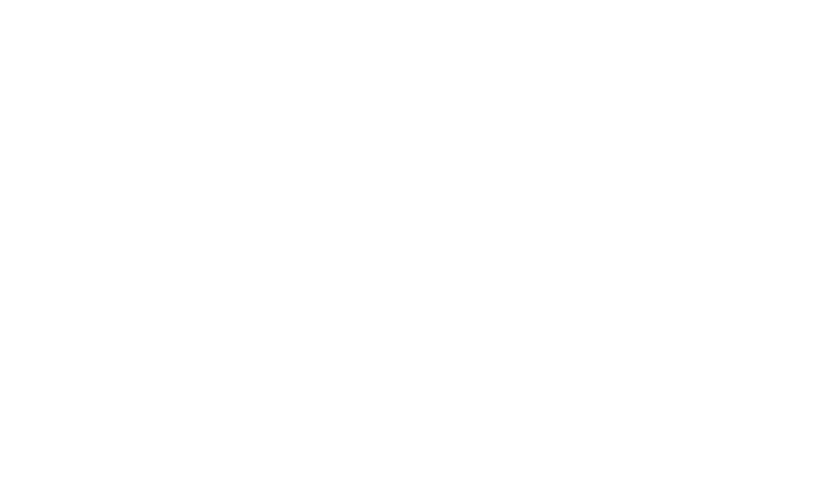
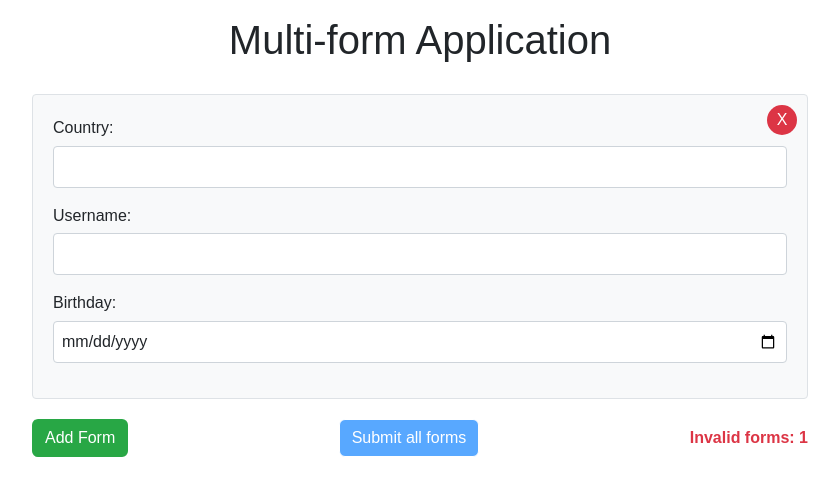
Before and after one commit to Maxeemja/spribe_task, an Angular app: page / in a window 1280 px wide. Shown: the top 496 px of the page, without its empty margins (220-1059 px from the left). Built offline with nearby package versions, Linux system fonts and the light colour scheme.

Commit message:
feat: new components added and styled, but tooltip fix todo

```diff
--- a/angular.json
+++ b/angular.json
@@ -112,6 +112,7 @@
               "src/assets"
             ],
             "styles": [
+              "node_modules/bootstrap/scss/bootstrap.scss",
               "src/styles.scss"
             ],
             "scripts": []
--- a/src/app/app.component.html
+++ b/src/app/app.component.html
@@ -0,0 +1,46 @@
+<div class="container">
+  <h1>Multi-form Application</h1>
+
+  <div *ngFor="let form of formCards; let i = index">
+    <app-form-card
+      [form]="form"
+      [isSubmitting]="isSubmitting"
+      (remove)="removeFormCard(i)"
+    >
+    </app-form-card>
+  </div>
+
+  <div class="form-controls">
+    <button
+      class="btn btn-add-form"
+      (click)="addFormCard()"
+      [disabled]="formCards.length >= 10 || isSubmitting"
+    >
+      Add Form
+    </button>
+
+    <button
+      class="btn btn-submit"
+      (click)="submitForms()"
+      *ngIf="!isSubmitting"
+      [disabled]="invalidFormsCount > 0"
+    >
+      Submit all forms
+    </button>
+    <button
+      class="btn btn-cancel"
+      (click)="cancelSubmit()"
+      *ngIf="isSubmitting"
+    >
+      Cancel
+    </button>
+
+    <span class="invalid-forms-count" *ngIf="invalidFormsCount > 0">
+      Invalid forms: {{ invalidFormsCount }}
+    </span>
+
+    <span class="timer" *ngIf="timer !== null">
+      Time remaining: {{ timer }}s
+    </span>
+  </div>
+</div>
--- a/src/app/app.component.scss
+++ b/src/app/app.component.scss
@@ -0,0 +1,41 @@
+.container {
+  max-width: 800px;
+  margin: 0 auto;
+}
+
+h1 {
+  text-align: center;
+  margin-bottom: 30px;
+}
+
+.form-controls {
+  display: flex;
+  justify-content: space-between;
+  align-items: center;
+  margin-bottom: 20px;
+}
+
+.btn-add-form {
+  background-color: #28a745;
+  color: white;
+}
+
+.btn-submit {
+  background-color: #007bff;
+  color: white;
+}
+
+.btn-cancel {
+  background-color: #dc3545;
+  color: white;
+}
+
+.invalid-forms-count {
+  color: #dc3545;
+  font-weight: bold;
+}
+
+.timer {
+  font-size: 1.2em;
+  font-weight: bold;
+}
--- a/src/app/app.component.ts
+++ b/src/app/app.component.ts
@@ -1,21 +1,125 @@
-import {Component} from '@angular/core';
-import {HttpClient} from "@angular/common/http";
-import {Observable} from "rxjs";
-import {CheckUserResponseData} from "./shared/interface/responses";
+import { Component } from '@angular/core';
+import {
+  AbstractControl,
+  FormBuilder,
+  FormGroup,
+  ValidationErrors,
+  Validators,
+} from '@angular/forms';
+import { HttpClient } from '@angular/common/http';
+import { Country } from './shared/enum/country';
+import { Observable, map, catchError, of } from 'rxjs';
+import { CheckUserResponseData } from './shared/interface/responses';
 
 @Component({
   selector: 'app-root',
   templateUrl: './app.component.html',
-  styleUrl: './app.component.scss'
+  styleUrls: ['./app.component.scss'],
 })
 export class AppComponent {
+  formCards: FormGroup[] = [];
+  invalidFormsCount = 0;
+  isSubmitting = false;
+  timer: number | null = null;
+  timerInterval: any;
 
-  constructor(private http: HttpClient) {
+  constructor(private fb: FormBuilder, private http: HttpClient) {
+    this.addFormCard();
   }
 
+  checkUser(username: string): Observable<CheckUserResponseData> {
+    return this.http.post<CheckUserResponseData>('/api/checkUsername1', {
+      username,
+    });
+  }
 
-  // just an example, you are free to move it anywhere
-  checkUser(username: string): Observable<CheckUserResponseData> {
-    return this.http.post<CheckUserResponseData>('/api/checkUsername1', {username});
+  addFormCard() {
+    if (this.formCards.length < 10) {
+      const newForm = this.fb.group({
+        country: ['', [Validators.required, this.countryValidator]],
+        username: [
+          '',
+          [Validators.required],
+          [this.usernameValidator.bind(this)],
+        ],
+        birthday: ['', [Validators.required, this.birthdayValidator]],
+      });
+      this.formCards.push(newForm);
+      this.updateInvalidFormsCount();
+    }
+  }
+
+  removeFormCard(index: number) {
+    this.formCards.splice(index, 1);
+    this.updateInvalidFormsCount();
+  }
+
+  countryValidator(control: AbstractControl): ValidationErrors | null {
+    return Object.values(Country).includes(control.value)
+      ? null
+      : { invalidCountry: true };
+  }
+
+  usernameValidator(
+    control: AbstractControl
+  ): Observable<ValidationErrors | null> {
+    return this.http
+      .post<{ isAvailable: boolean }>('/api/checkUsername', {
+        username: control.value,
+      })
+      .pipe(
+        map((response) =>
+          response.isAvailable ? null : { usernameUnavailable: true }
+        ),
+        catchError(() => of({ serverError: true }))
+      );
+  }
+
+  birthdayValidator(control: AbstractControl): ValidationErrors | null {
+    const selectedDate = new Date(control.value);
+    return selectedDate <= new Date() ? null : { futureDate: true };
+  }
+
+  updateInvalidFormsCount() {
+    this.invalidFormsCount = this.formCards.filter(
+      (form) => form.invalid
+    ).length;
+  }
+
+  submitForms() {
+    if (this.formCards.every((form) => form.valid)) {
+      this.isSubmitting = true;
+      this.timer = 5;
+      this.timerInterval = setInterval(() => {
+        this.timer!--;
+        if (this.timer === 0) {
+          this.sendForms();
+        }
+      }, 1000);
+    }
+  }
+
+  cancelSubmit() {
+    this.isSubmitting = false;
+    this.timer = null;
+    clearInterval(this.timerInterval);
+  }
+
+  sendForms() {
+    clearInterval(this.timerInterval);
+    const formValues = this.formCards.map((form) => form.value);
+    this.http.post('/api/submitForm', formValues).subscribe(
+      () => {
+        this.formCards = [];
+        this.addFormCard();
+        this.isSubmitting = false;
+        this.timer = null;
+      },
+      (error) => {
+        console.error('Error submitting forms:', error);
+        this.isSubmitting = false;
+        this.timer = null;
+      }
+    );
   }
 }
--- /dev/null
+++ b/src/app/components/form-card/form-card.component.html
@@ -0,0 +1,64 @@
+<div class="form-card">
+  <form [formGroup]="form">
+    <div class="form-group">
+      <label for="country">Country:</label>
+      <input
+        id="country"
+        formControlName="country"
+        [attr.list]="'countries-' + form"
+        [disabled]="isSubmitting"
+        class="form-control"
+      />
+      <datalist [id]="'countries-' + form">
+        <option *ngFor="let country of countries" [value]="country"></option>
+      </datalist>
+
+      <div
+        class="invalid-feedback"
+        *ngIf="form.get('country')?.invalid && form.get('country')?.touched"
+        appTooltip="Please provide a correct Country"
+      >
+        Invalid country
+      </div>
+    </div>
+
+    <div class="form-group">
+      <label for="username">Username:</label>
+      <input
+        id="username"
+        formControlName="username"
+        [disabled]="isSubmitting"
+        class="form-control"
+      />
+      <div
+        class="invalid-feedback"
+        *ngIf="form.get('username')?.invalid && form.get('username')?.touched"
+        appTooltip="Please provide a correct Username"
+      >
+        Invalid username
+      </div>
+    </div>
+
+    <div class="form-group">
+      <label for="birthday">Birthday:</label>
+      <input
+        id="birthday"
+        type="date"
+        formControlName="birthday"
+        [disabled]="isSubmitting"
+        class="form-control"
+      />
+      <div
+        class="invalid-feedback"
+        *ngIf="form.get('birthday')?.invalid && form.get('birthday')?.touched"
+        appTooltip="Please provide a correct Birthday"
+      >
+        Invalid birthday
+      </div>
+    </div>
+
+    <button class="btn-remove" (click)="removeCard()" [disabled]="isSubmitting">
+      X
+    </button>
+  </form>
+</div>
--- /dev/null
+++ b/src/app/components/form-card/form-card.component.scss
@@ -0,0 +1,44 @@
+.form-card {
+  background-color: #f8f9fa;
+  border: 1px solid #dee2e6;
+  border-radius: 4px;
+  padding: 20px;
+  margin-bottom: 20px;
+  position: relative;
+}
+
+.form-group {
+  margin-bottom: 15px;
+}
+
+label {
+  display: block;
+  margin-bottom: 5px;
+}
+
+input {
+  width: 100%;
+  padding: 8px;
+  border: 1px solid #ced4da;
+  border-radius: 4px;
+}
+
+.invalid-feedback {
+  color: #dc3545;
+  font-size: 0.875em;
+}
+
+.btn-remove {
+  position: absolute;
+  top: 10px;
+  right: 10px;
+  background-color: #dc3545;
+  color: white;
+  border: none;
+  border-radius: 50%;
+  width: 30px;
+  height: 30px;
+  font-size: 16px;
+  line-height: 1;
+  cursor: pointer;
+}
--- /dev/null
+++ b/src/app/components/form-card/form-card.component.ts
@@ -0,0 +1,20 @@
+import { Component, Input, Output, EventEmitter } from '@angular/core';
+import { FormGroup } from '@angular/forms';
+import { Country } from '../../shared/enum/country';
+
+@Component({
+  selector: 'app-form-card',
+  templateUrl: './form-card.component.html',
+  styleUrls: ['./form-card.component.scss'],
+})
+export class FormCardComponent {
+  @Input() form!: FormGroup;
+  @Input() isSubmitting = false;
+  @Output() remove = new EventEmitter<void>();
+
+  countries = Object.values(Country);
+
+  removeCard() {
+    this.remove.emit();
+  }
+}
--- /dev/null
+++ b/src/app/directives/tooltip.directive.ts
@@ -0,0 +1,53 @@
+import {
+  Directive,
+  Input,
+  ElementRef,
+  HostListener,
+  Renderer2,
+} from '@angular/core';
+
+@Directive({
+  selector: '[appTooltip]',
+})
+export class TooltipDirective {
+  @Input('appTooltip') tooltipText = '';
+  private tooltip: HTMLElement | null = null;
+
+  constructor(private el: ElementRef, private renderer: Renderer2) {}
+
+  @HostListener('mouseenter') onMouseEnter() {
+    if (!this.tooltip) {
+      this.showTooltip();
+    }
+  }
+
+  @HostListener('mouseleave') onMouseLeave() {
+    if (this.tooltip) {
+      this.hideTooltip();
+    }
+  }
+
+  private showTooltip() {
+    this.tooltip = this.renderer.createElement('div');
+    this.renderer.addClass(this.tooltip, 'tooltip');
+    const text = this.renderer.createText(this.tooltipText);
+    this.renderer.appendChild(this.tooltip, text);
+    this.renderer.appendChild(document.body, this.tooltip);
+
+    const hostPos = this.el.nativeElement.getBoundingClientRect();
+    const tooltipPos = this.tooltip!.getBoundingClientRect();
+
+    const top = hostPos.bottom + 'px';
+    const left = hostPos.left + (hostPos.width - tooltipPos.width) / 2 + 'px';
+
+    this.renderer.setStyle(this.tooltip, 'top', top);
+    this.renderer.setStyle(this.tooltip, 'left', left);
+  }
+
+  private hideTooltip() {
+    if (this.tooltip) {
+      this.renderer.removeChild(document.body, this.tooltip);
+      this.tooltip = null;
+    }
+  }
+}
--- a/src/styles.scss
+++ b/src/styles.scss
@@ -1,4 +1,30 @@
 /* You can add global styles to this file, and also import other style files */
 
 /* Importing Bootstrap SCSS file. */
-@import 'bootstrap/scss/bootstrap';
+@import "bootstrap/scss/bootstrap";
+body {
+  font-family: Arial, sans-serif;
+  line-height: 1.6;
+  padding: 20px;
+}
+
+.tooltip {
+  position: absolute;
+  background-color: #333;
+  color: white;
+  padding: 5px 10px;
+  border-radius: 4px;
+  font-size: 14px;
+  z-index: 1000;
+}
+
+.tooltip::before {
+  content: "";
+  position: absolute;
+  top: -5px;
+  left: 50%;
+  transform: translateX(-50%);
+  border-width: 0 5px 5px 5px;
+  border-style: solid;
+  border-color: transparent transparent #333 transparent;
+}
```
Also changed, not shown: src/app/app.module.ts (+21 -14 lines).
